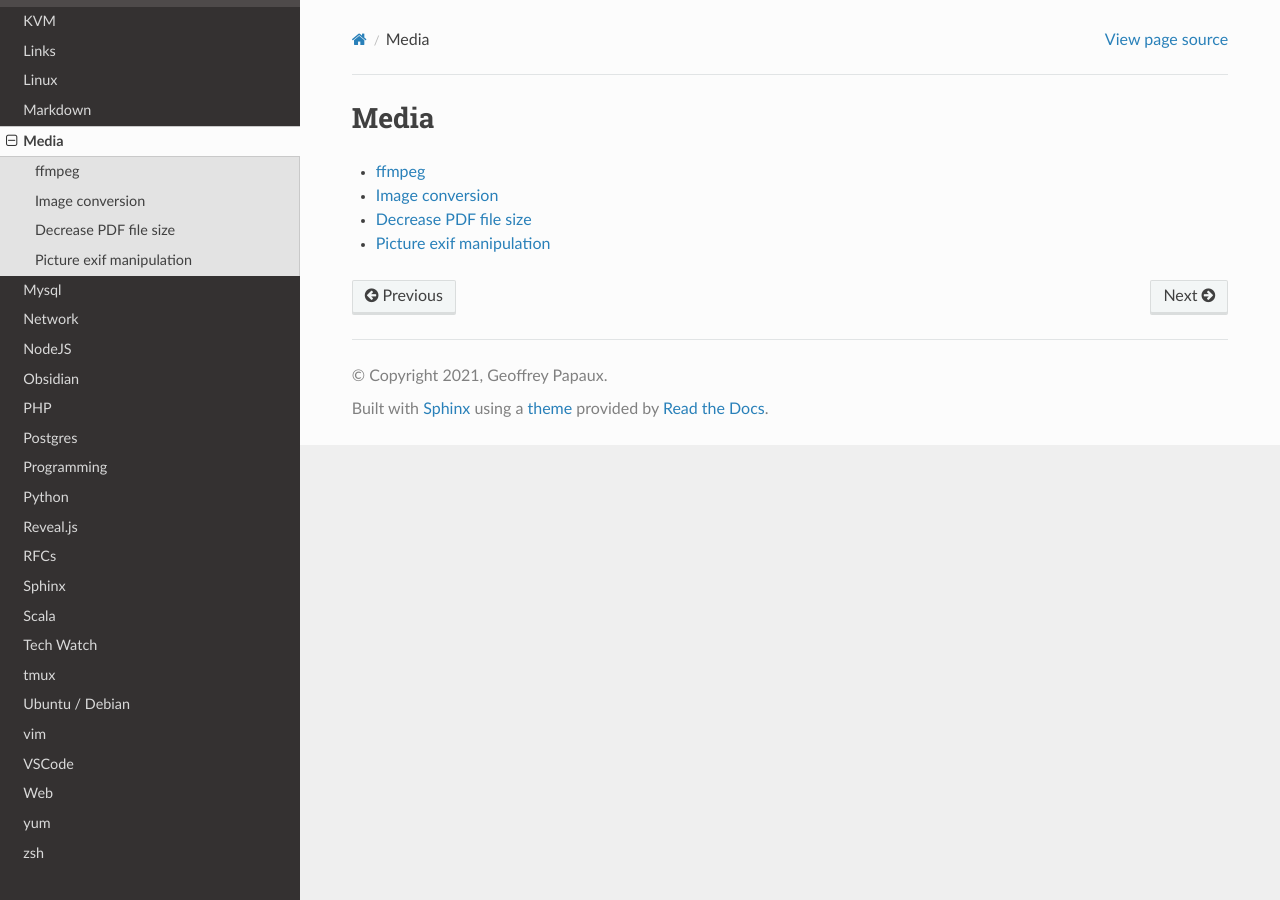
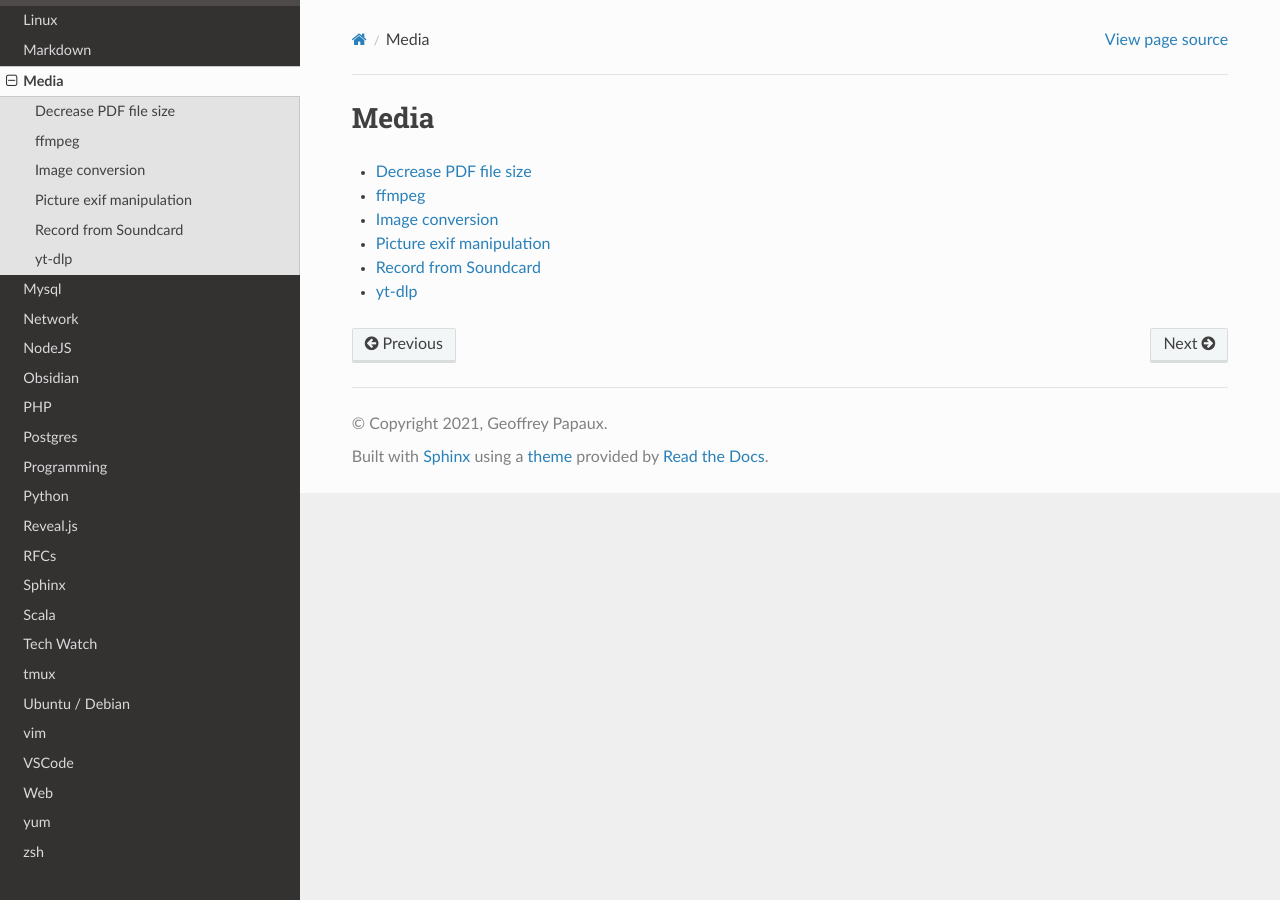
Before and after one commit to papaux/til, a Sphinx documentation site: the page built from source/media/_.rst, in a window 1280 px wide. Built offline with Sphinx 7.4.7 and the Read the Docs theme 2.0.0, drawn with Linux system fonts in a browser that asks for light colours.

Commit message:
media: add page for yt-dlp

```diff
--- a/source/media/_.rst
+++ b/source/media/_.rst
@@ -4,7 +4,9 @@ Media
 .. toctree::
    :maxdepth: 1
 
+   decrease-pdf-file-size.rst
    ffmpeg.rst
    image-conversion.rst
-   decrease-pdf-file-size.rst
    picture-exif.rst
+   record-soundcard.rst
+   yt-dlp.rst
--- /dev/null
+++ b/source/media/yt-dlp.rst
@@ -0,0 +1,6 @@
+yt-dlp
+======
+
+Download mp3 from youtube video::
+
+    yt-dlp -x --audio-format mp3 '<url>'
```
